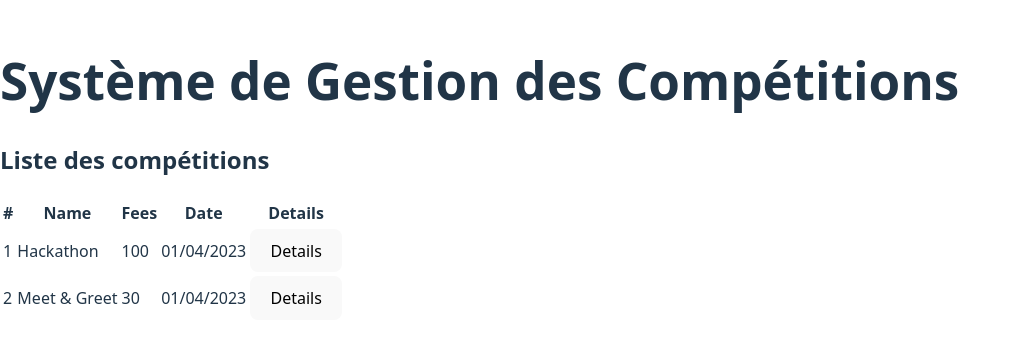
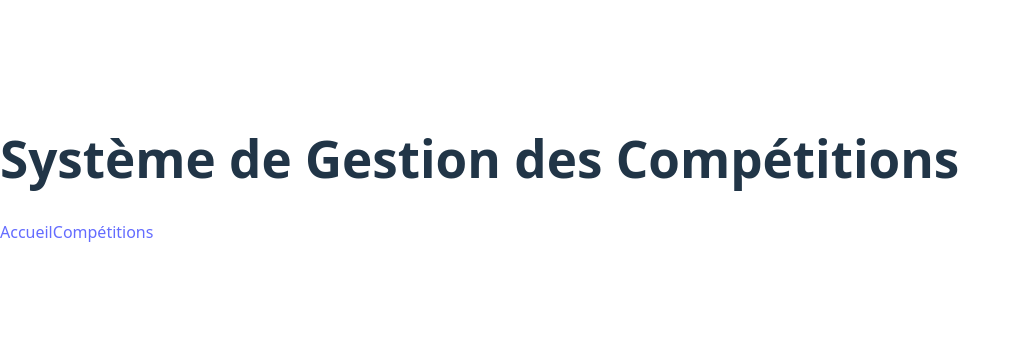
Before and after one commit to anasmnasri2023/GestionCompetition, a React (Vite) app: page / in a window 1280 px wide. Shown: the part 230-572 px from the top of the page, without its empty margins (0-1021 px from the left). Built offline with nearby package versions, Linux system fonts and the light colour scheme.

Commit message:
Starting Project

```diff
--- a/src/App.jsx
+++ b/src/App.jsx
@@ -1,18 +1,28 @@
 import React from 'react';
+import { BrowserRouter as Router, Routes, Route, Link } from 'react-router-dom';
 import Competitions from './Competitions/Competitions';
 import Home from './Home/Home';
 
 function App() {
   return (
+    <Router>
       <div className="App">
         <header className="bg-blue-600 text-white p-4">
           <h1 className="text-2xl font-bold">Système de Gestion des Compétitions</h1>
+          <nav className="mt-2 space-x-4">
+            <Link to="/" className="hover:underline">Accueil</Link>
+            <Link to="/competitions" className="hover:underline">Compétitions</Link>
+          </nav>
         </header>
-      <main>
-        <Home />
-        <Competitions />
+
+        <main className="p-4">
+          <Routes>
+            <Route path="/" element={<Home />} />
+            <Route path="/competitions" element={<Competitions />} />
+          </Routes>
         </main>
       </div>
+    </Router>
   );
 }
 
```
Lines whose indentation alone changed are shown as unchanged.
